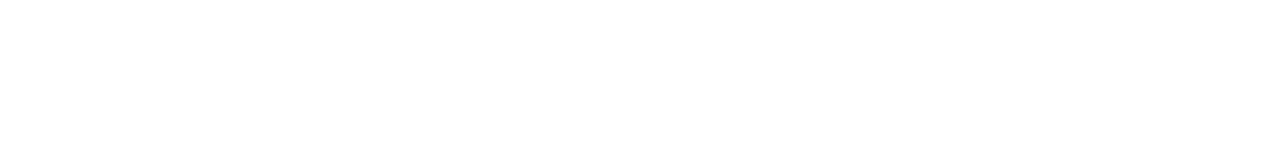
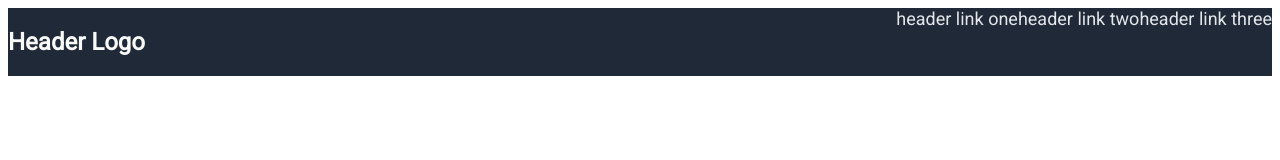
Before and after one commit to ahmadinator/landing-page, a plain HTML site: page index.html in a window 1280 px wide. Drawn offline with Linux system fonts and the light colour scheme.

```diff
--- a/index.html
+++ b/index.html
@@ -4,9 +4,20 @@
     <meta charset="UTF-8">
     <meta http-equiv="X-UA-Compatible" content="IE=edge">
     <meta name="viewport" content="width=device-width, initial-scale=1.0">
+    <link href='http://fonts.googleapis.com/css?family=Roboto' rel='stylesheet' type='text/css'>
+    <link rel="stylesheet" href="./style.css">
     <title>Document</title>
 </head>
 <body>
-
+    <div class="top-blue">
+        <div class="header">
+            <h2 class="header-logo">Header Logo</h2>
+            <div class="links">
+                <a>header link one</a>
+                <a>header link two</a>
+                <a>header link three</a>
+            </div>
+        </div>
+    </div>
 </body>
 </html>
--- a/style.css
+++ b/style.css
@@ -0,0 +1,24 @@
+body {
+    display: flex;
+    flex-direction: column;
+    font-family: "Roboto", system-ui, Verdana, sans-serif;
+}
+
+.top-blue {
+    background-color: #1F2937;
+}
+.header {
+    display: flex;
+    justify-content: space-between;
+}
+.header-logo {
+    font-size: 24px;
+    color: #f9faf8;
+    font-weight: 900;
+}
+.links {
+    display: flex;
+    justify-content: space-around;
+    font-size: 18px;
+    color: #e5e7eb;
+}
```
Also changed, not shown: Roboto-Regular.ttf (deleted).
